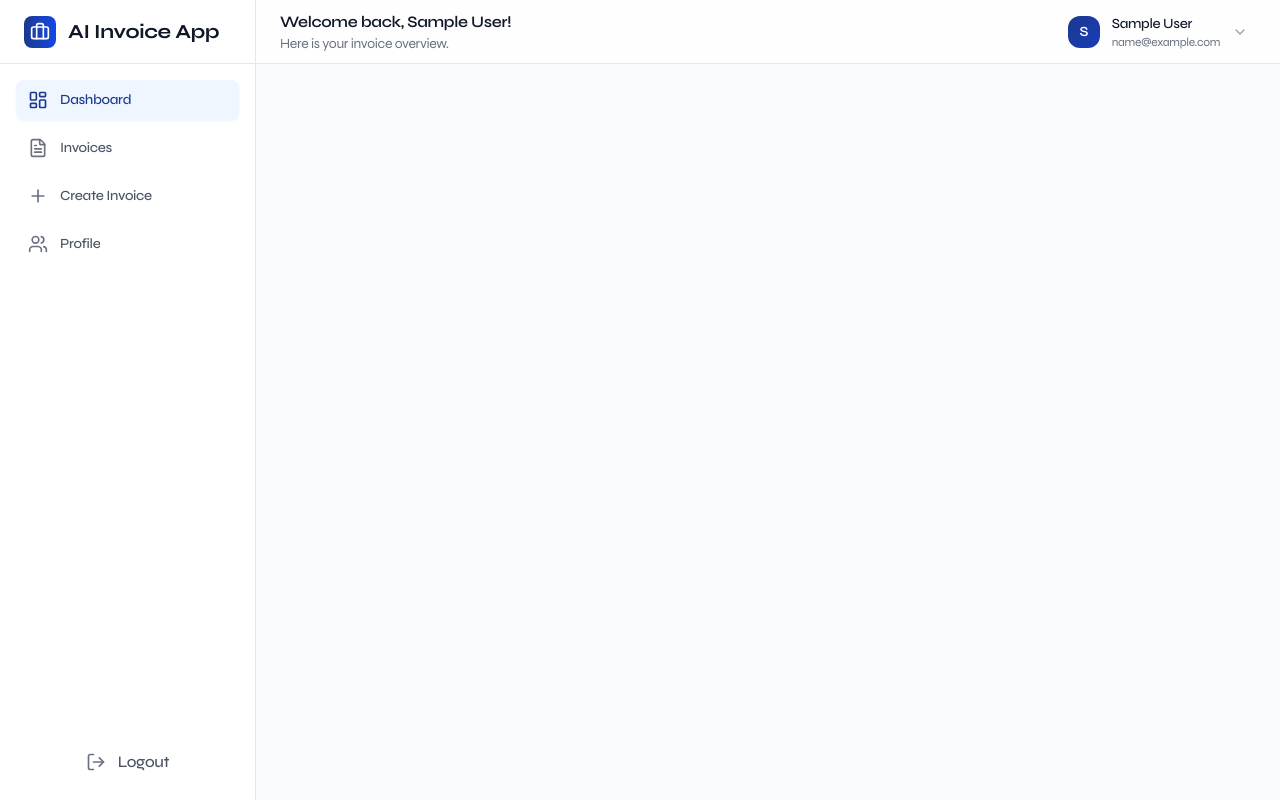
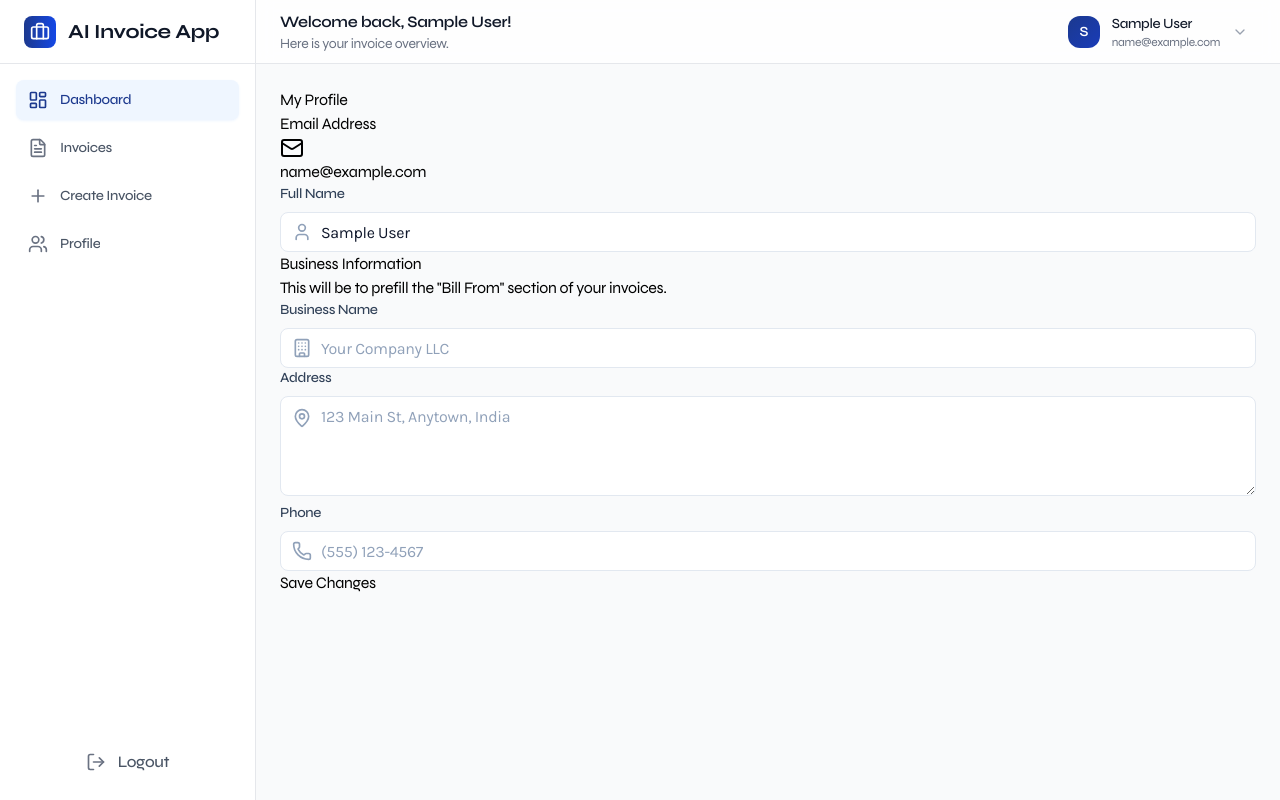
Before and after one commit to vaibhavmali-git/Invox.ai, a React (Vite) app in the folder frontend/: page /profile in a window 1280 px wide. Built offline with nearby package versions, Linux system fonts and the light colour scheme; sample sign-in values are in the browser's storage.

Commit message:
feat(frontend): scaffold ProfilePage with input fields and initial form setup

```diff
--- a/frontend/src/components/Ui/InputField.jsx
+++ b/frontend/src/components/Ui/InputField.jsx
@@ -13,7 +13,7 @@ const InputField = ({ icon: Icon, label, name, ...props }) => {
           </div>
         )}
 
-        <input id={name} name={name} {...props} className={`w-full h-10 pr-3 py-2 border border-slate-200 rounded-lg bg-white text-slate-900 placeholder-slate-400 focus:outline-none focus:ring-2 focus:ring-blue-500 focus:border-transparent ${Icon ? "pl-10":"pl-3"}`}/>
+        <input id={name} name={name} {...props} className={`w-full h-10 pr-3 py-2 border border-slate-200 rounded-lg bg-white text-slate-900 placeholder-slate-400 focus:outline-none focus:ring-2 focus:ring-blue-500 focus:border-transparent num ${Icon ? "pl-10":"pl-3"}`}/>
       </div>
     </div>
   );
--- a/frontend/src/pages/ProfilePage/ProfilePage.jsx
+++ b/frontend/src/pages/ProfilePage/ProfilePage.jsx
@@ -1,11 +1,127 @@
-import React from 'react'
+import React, { useState, useEffect } from "react";
+import { useAuth } from "../../context/AuthContext";
+import { Loader2, User, Mail, Building, Phone, MapPin } from "lucide-react";
+import axiosInstance from "../../utils/axiosInstance";
+import { API_PATHS } from "../../utils/apiPath";
+import toast from "react-hot-toast";
+import InputField from "../../components/Ui/InputField";
+import TextareaField from "../../components/Ui/TextareaField";
 
 const ProfilePage = () => {
+  const { user, loading, updateUser } = useAuth();
+  const [isUpdating, setIsUpdating] = useState(false);
+  const [formData, setFormData] = useState({
+    name: "",
+    businessName: "",
+    address: "",
+    phone: "",
+  });
+
+  useEffect(() => {
+    if (user) {
+      setFormData({
+        name: user.name || "",
+        businessName: user.businessName || "",
+        address: user.address || "",
+        phone: user.phone || "",
+      });
+    }
+  }, [user]);
+
+  const handleInputChange = (e) => {
+    const { name, value } = e.target;
+    setFormData((prev) => ({ ...prev, [name]: value }));
+  };
+
+  const handleUpdateProfile = async (e) => {};
+
+  if (loading) {
+    return (
+      <div className="flex justify-center items-center">
+        <Loader2 className="w-8 h-8 animate-spin" />
+      </div>
+    );
+  }
+
   return (
-    <div>
+    <div className="">
+      <div className="">
+        <h3 className="">My Profile</h3>
+      </div>
 
+      <form onSubmit={handleUpdateProfile}>
+        <div className="">
+          <div>
+            <label className="">Email Address</label>
+            <div className="">
+              <div className="">
+                <Mail className="" />
+              </div>
+              <input
+                type="email"
+                readOnly
+                value={user?.email || ""}
+                className=""
+                disabled
+              />
+            </div>
+          </div>
+
+          <InputField
+            label="Full Name"
+            name="name"
+            icon={User}
+            type="text"
+            value={formData.name}
+            onChange={handleInputChange}
+            placeholder="Enter your full name"
+          />
+
+          <div className="">
+            <h4 className="">Business Information</h4>
+            <p className="">
+              This will be to prefill the "Bill From" section of your invoices.
+            </p>
+            <div className="">
+              <InputField
+                label="Business Name"
+                name="businessName"
+                icon={Building}
+                type="text"
+                value={formData.businessName}
+                onChange={handleInputChange}
+                placeholder="Your Company LLC"
+              />
+              <TextareaField
+                label="Address"
+                name="address"
+                icon={MapPin}
+                value={formData.address}
+                onChange={handleInputChange}
+                placeholder="123 Main St, Anytown, India"
+              />
+              <InputField
+                label="Phone"
+                name="phone"
+                icon={Phone}
+                type="tel"
+                value={formData.phone}
+                onChange={handleInputChange}
+                placeholder="(555) 123-4567"
+              />
+            </div>
+          </div>
+        </div>
+
+        <div className="">
+          <button type="submit" disabled={isUpdating} className="">
+            {isUpdating ? <Loader2 className="" /> : null}
+            {isUpdating ? "Saving..." : "Save Changes"}
+          </button>
+        </div>
+      </form>
     </div>
-  )
-}
+  );
+};
 
-export default ProfilePage
+export default ProfilePage;
```
